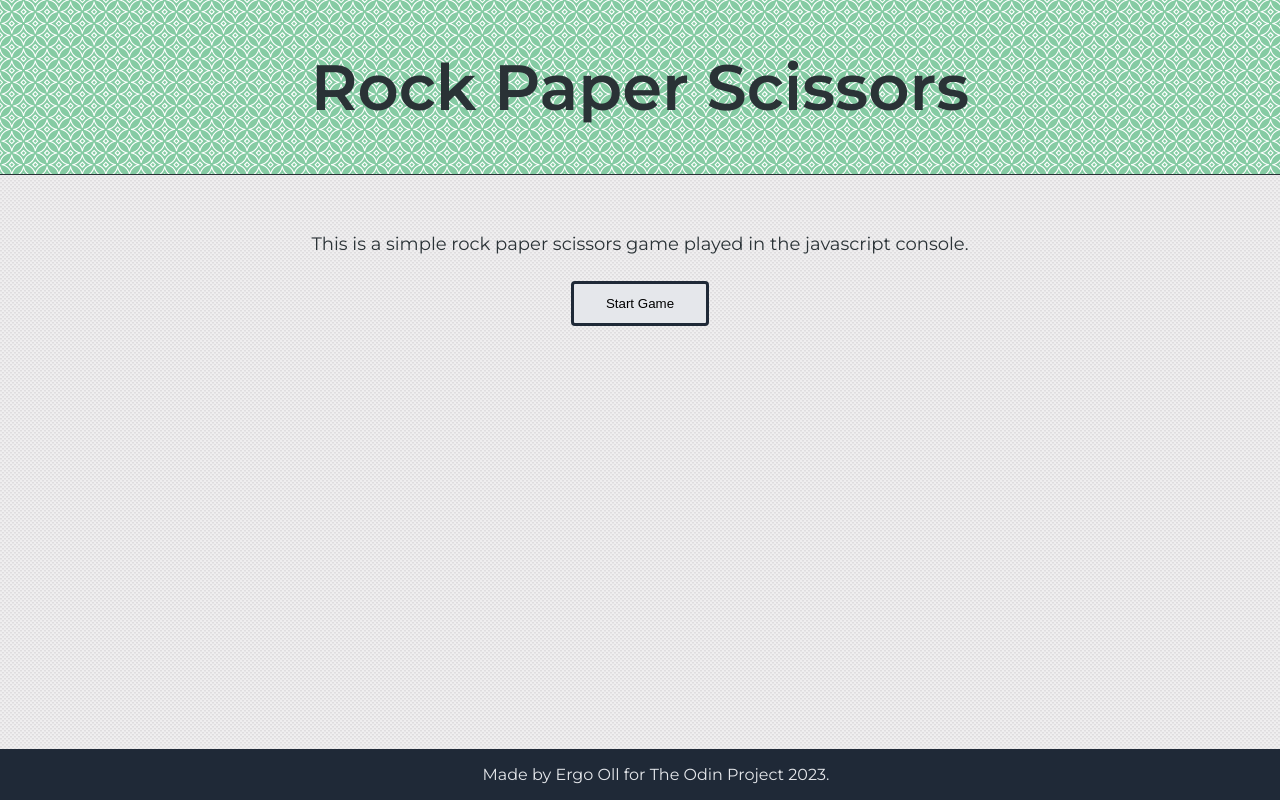
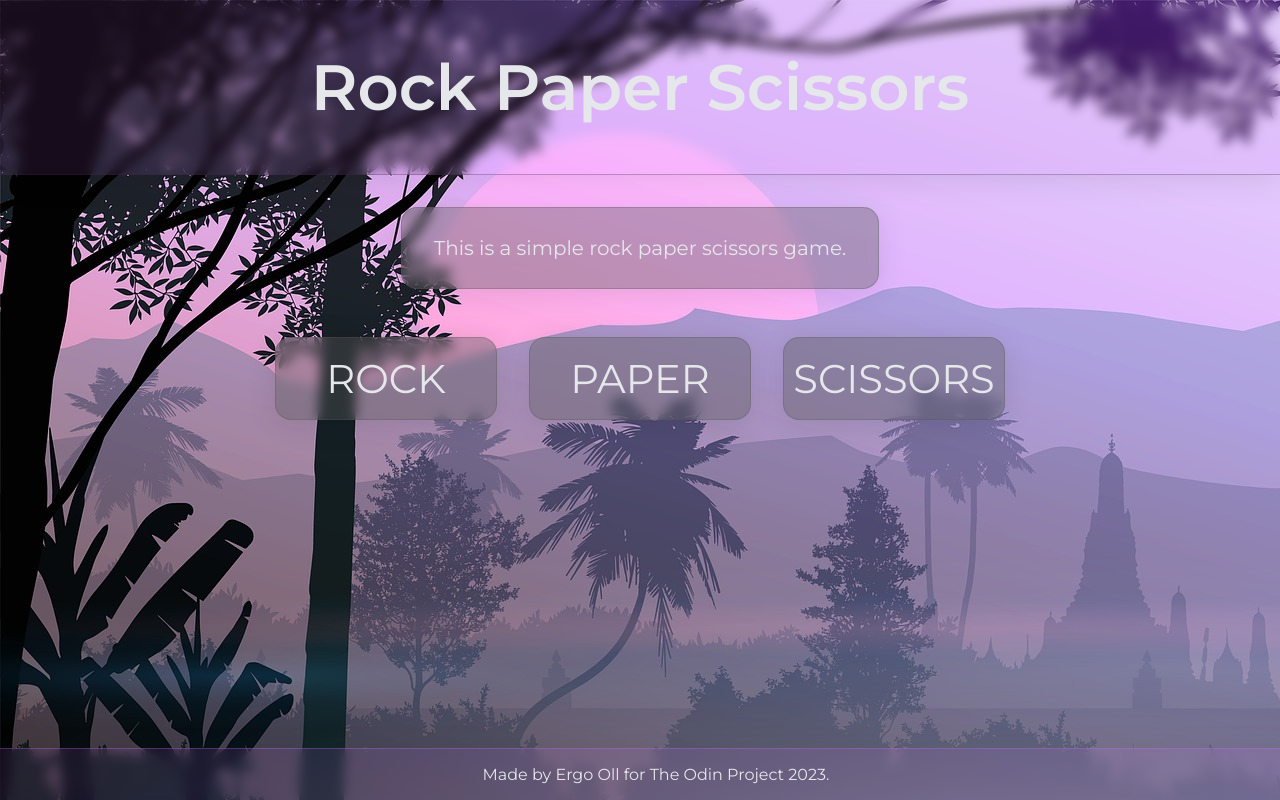
Before and after one commit to ergooll/odin-rock-paper-scissors, a plain HTML site: page index.html in a window 1280 px wide. Drawn offline with Linux system fonts and the light colour scheme.

Commit message:
Changed page styling

```diff
--- a/index.html
+++ b/index.html
@@ -16,12 +16,16 @@
     </div>
 
     <div class="intro-text">
-        <p>This is a simple rock paper scissors game played in the javascript console.</p>
+        <p>This is a simple rock paper scissors game.</p>
     </div>
 
-    <div>
-        <button onclick="game()">Start Game</button>
+    <div class="choices">
+        <div class="choice rock">ROCK</div>
+        <div class="choice paper">PAPER</div>
+        <div class="choice scissors">SCISSORS</div>
     </div>
+
+    <div class="result"></div>
 
     <div class="footer">Made by Ergo Oll for The Odin Project 2023.</div>
 </body>
--- a/style.css
+++ b/style.css
@@ -7,20 +7,25 @@ body {
     flex-direction: column;
     align-items: center;
     background-color: #daf3fe;
-    background-image: url("./img/bg-pattern-03.png");
+    background-image: url("./img/background.jpg");
     color: #2a3236;
     margin: 0;
     min-width: min-content;
 }
 
 h1 {
+    /* From https://css.glass */
+    background: rgba(192, 101, 238, 0.11);
+    box-shadow: 0 4px 30px rgba(0, 0, 0, 0.1);
+    backdrop-filter: blur(5.6px);
+    -webkit-backdrop-filter: blur(5.6px);
+    border-bottom: 1px solid rgba(52, 40, 58, 0.31);
     font-weight: 600;
     font-size: 64px;
     padding: 48px;
-    background-image: url("./img/bg-pattern-04.png");
-    border-bottom: 1px solid #2a3236;
     text-align: center;
     margin: 0;
+    color: #E5E7EB;
 }
 
 .header {
@@ -28,10 +33,18 @@ h1 {
 }
 
 .intro-text {
-    padding-top: 32px;
-    font-size: 18px;
+    padding: 8px 32px;
+    font-size: 20px;
     text-align: center;
-    margin: 8px;
+    margin: 32px;
+    color: #E5E7EB;
+    /* From https://css.glass */
+    background: rgba(86, 86, 86, 0.39);
+    box-shadow: 0 4px 30px rgba(0, 0, 0, 0.1);
+    backdrop-filter: blur(5.6px);
+    -webkit-backdrop-filter: blur(5.6px);
+    border: 1px solid rgba(86, 86, 86, 0.31);
+    border-radius: 16px;
 }
 
 .footer {
@@ -39,21 +52,53 @@ h1 {
     left: 0;
     bottom: 0;
     width: 100%;
-    background-color: #1F2937;
     padding: 16px;
     text-align: center;
     color: #E5E7EB;
+    /* From https://css.glass */
+    background: rgba(192, 101, 238, 0.11);
+    box-shadow: 0 4px 30px rgba(0, 0, 0, 0.1);
+    backdrop-filter: blur(5.6px);
+    -webkit-backdrop-filter: blur(5.6px);
+    border-top: 1px solid rgba(192, 101, 238, 0.31);
 }
 
-button {
-    background-color: #E5E7EB;
-    padding: 12px 32px;
-    border: #1F2937 solid;
-    border-radius: 4px;
+.choices {
+    display: flex;
+    align-items: center;
+    gap: 32px;
 }
 
-button:hover {
-    background-color: #93dab6;
-    transition-duration: 0.4s;
+.choice {
+    margin-top: 16px;
+    color: #E5E7EB;
+    width: 220px;
+    font-size: 40px;
+    text-align: center;
+    padding: 16px 0;
+    /* From https://css.glass */
+    background: rgba(86, 86, 86, 0.39);
+    box-shadow: 0 4px 30px rgba(0, 0, 0, 0.1);
+    backdrop-filter: blur(5.6px);
+    -webkit-backdrop-filter: blur(5.6px);
+    border: 1px solid rgba(86, 86, 86, 0.31);
+    border-radius: 16px;
+}
+
+.choice:hover {
     cursor: pointer;
+    background: rgba(80, 34, 94, 0.39);
+    backdrop-filter: blur(10px);
+    -webkit-backdrop-filter: blur(10px);
+    transition: 0.5s;
 }
+
+.result {
+    /* From https://css.glass */
+    background: rgba(86, 86, 86, 0.39);
+    box-shadow: 0 4px 30px rgba(0, 0, 0, 0.1);
+    backdrop-filter: blur(5.6px);
+    -webkit-backdrop-filter: blur(5.6px);
+    border: 1px solid rgba(86, 86, 86, 0.31);
+    border-radius: 16px;
+}
```
Also changed, not shown: img/background.jpg (added), 1 other file.
